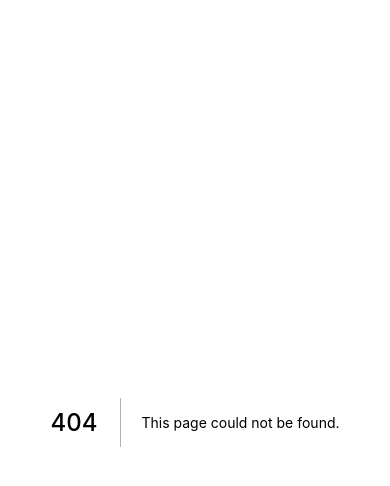
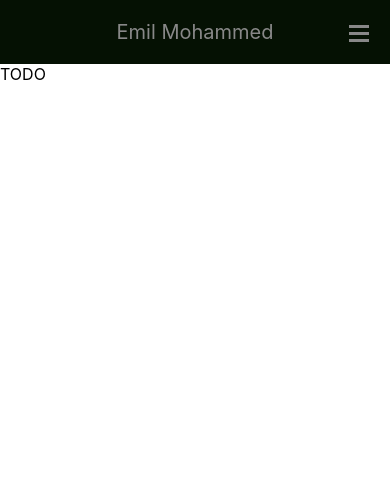
Before and after one commit to emilmoham/emilmoham.io, a Next.js app in the folder personal-site-v4/: page /archive in a window 390 px wide. Before the commit this address had no page. Shown: the top 486 px of the page. Built offline with nearby package versions, Linux system fonts and the light colour scheme.

Commit message:
Recreated nav bar without bootstrap

```diff
--- /dev/null
+++ b/personal-site-v4/components/layout.js
@@ -0,0 +1,10 @@
+import Navbar from './navbar';
+
+export default function Layout({ children }) {
+  return (
+    <>
+      <Navbar />
+      <main>{children}</main>
+    </>
+  );
+}
--- /dev/null
+++ b/personal-site-v4/components/navbar.js
@@ -0,0 +1,35 @@
+import { useState } from 'react';
+import styles from '../styles/navbar.module.css'
+
+export default function Navbar () {
+  const [showMenu, setShowMenu] = useState(false);
+
+  function toggleMenu() {
+    setShowMenu(!showMenu);
+    console.log(showMenu);
+  }
+
+  return (
+    <nav className={styles.navbar}>
+      <div className={styles.icon_container}>
+        <a href="/">Emil Mohammed</a>
+      </div>
+      <ul className={showMenu ? styles.nav_list + ' ' + styles.active : styles.nav_list}>
+        <li className={styles.list_item}>
+          <a href="/">Home</a>
+        </li>
+        <li className={styles.list_item}>
+          <a href="/archive">Archive</a>
+        </li>
+        <li className={styles.list_item}>
+          <a href="https://github.com/emilmoham/">Github</a>
+        </li>
+      </ul>
+      <button className={styles.menu} onClick={() => {toggleMenu()}}>
+        <div className={styles.menu_line}></div>
+        <div className={styles.menu_line}></div>
+        <div className={styles.menu_line}></div>
+      </button>
+    </nav>
+  );
+}
--- a/personal-site-v4/pages/_app.js
+++ b/personal-site-v4/pages/_app.js
@@ -1,7 +1,12 @@
 import '../styles/globals.css'
+import Layout from '../components/layout';
 
 function MyApp({ Component, pageProps }) {
-  return <Component {...pageProps} />
+  return (
+    <Layout>
+      <Component {...pageProps} />
+    </Layout>
+  )
 }
 
 export default MyApp
--- /dev/null
+++ b/personal-site-v4/pages/archive.js
@@ -0,0 +1,3 @@
+export default function Archive () {
+  return <>TODO</>
+}
--- /dev/null
+++ b/personal-site-v4/styles/navbar.module.css
@@ -0,0 +1,86 @@
+.navbar {
+  background-color: #051103;
+  color: #888888;
+  display: flex;
+  justify-content: space-around;
+  align-items: center;
+  font-size: 20px;
+}
+
+.icon_container {
+  padding: 20px 10px;
+}
+
+.nav_list {
+  list-style-type:  none;
+  margin: 0;
+  padding: 0;
+}
+
+.nav_list .list_item {
+  display: inline-block;
+  padding: 20px 10px;
+}
+
+
+
+.navbar a {
+  text-decoration: none;
+}
+
+.navbar a:hover {
+  color: #aaaaaa;
+}
+
+.menu {
+  display: none;
+}
+
+.menu_line {
+  width: 20px;
+  height: 3px;
+  background-color: #888888;
+  margin-bottom: 4px;
+}
+
+@media all and (max-width: 480px) {
+  .navbar {
+    flex-direction:  column;
+    position: relative;
+  }
+
+  .navbar .container_icon {
+    width: 100%;
+  }
+
+  .menu {
+     display: block;
+     position: absolute;
+     background-color: transparent;
+     border: none;
+     padding-top: 3px;
+     right: 15px;
+     top: 22px;
+  }
+
+  .menu:hover {
+    background-color: #2f2f2f;
+  }
+
+  .nav_list {
+    list-style-type: none;
+    width: 100%;
+    text-align: center;
+    padding-top: 10px;
+    display: none;
+  }
+
+  .nav_list .list_item {
+    display: block;
+  }
+
+  .active {
+    display:  block;
+
+  }
+}
```
